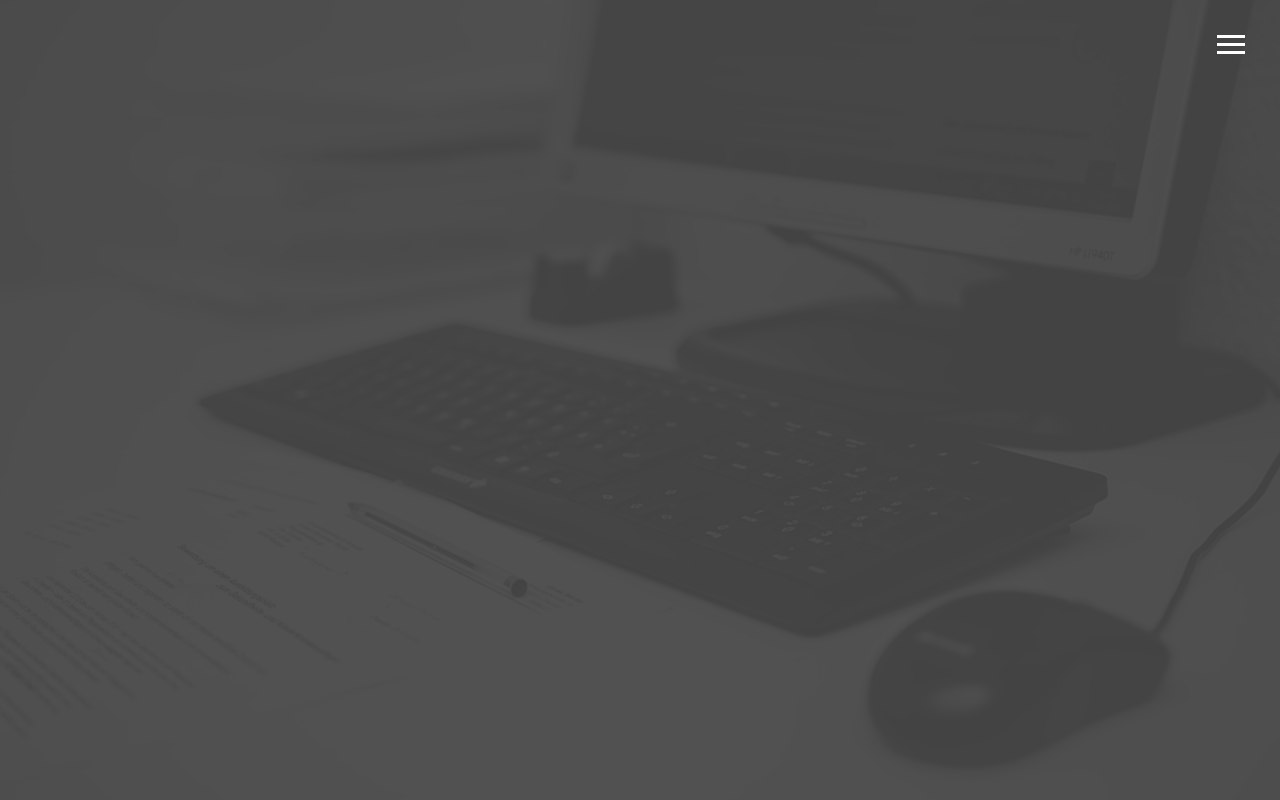
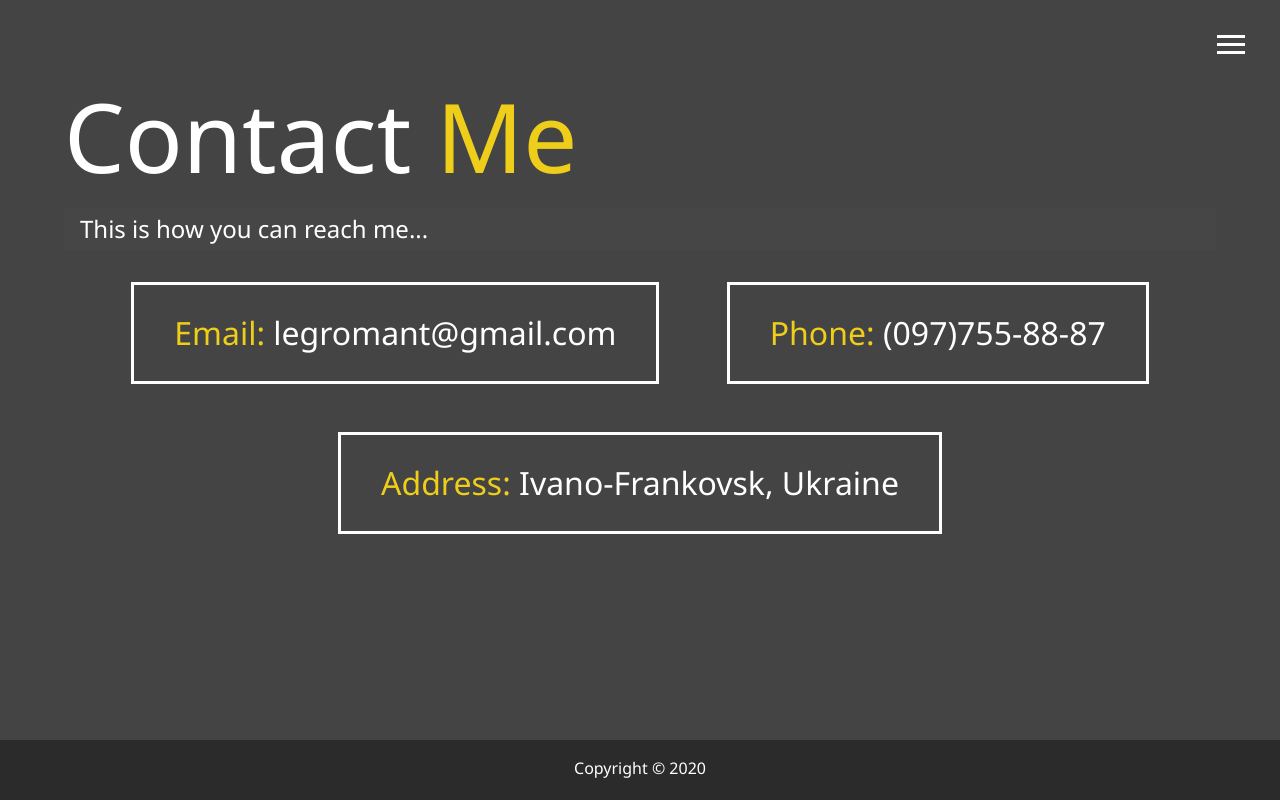
Before and after one commit to legroman/portfolio, a React (Create React App) app: page /contact in a window 1280 px wide. Built offline with nearby package versions, Linux system fonts and the light colour scheme.

Commit message:
page contact

```diff
--- a/src/App.js
+++ b/src/App.js
@@ -1,10 +1,11 @@
 import React from 'react';
 import {Switch, Route} from "react-router-dom";
-import './App.css';
+import './scss/App.css';
 import Header from "./components/Header";
 import Home from "./pages/Home";
 import About from "./pages/About";
 import Work from "./pages/Work";
+import Contact from "./pages/Contact";
 
 function App() {
     return (
@@ -14,6 +15,7 @@ function App() {
                 <Route path="/" exact component={Home}/>
                 <Route path="/about" component={About}/>
                 <Route path="/work" component={Work}/>
+                <Route path="/contact" component={Contact}/>
             </Switch>
         </div>
     );
--- a/src/components/Header.js
+++ b/src/components/Header.js
@@ -2,9 +2,10 @@ import React from "react";
 import {useState} from "react";
 import {Link} from "react-router-dom";
 
-export default function Header() {
+export default function Header(props) {
     const [showMenu, setShowMenu] = useState(false);
     const [menu, setMenu] = useState({close: "", show: ""});
+    const [currentPage, setCurrentPage] = useState("/");
 
     const toggleMenu = event => {
         if (!showMenu) {
@@ -15,6 +16,7 @@ export default function Header() {
             setShowMenu(false);
         }
     };
+
     return (
         <header>
             <div className={`menu-btn ${menu.close}`} onClick={toggleMenu}>
@@ -27,17 +29,54 @@ export default function Header() {
                     <div className="portrait"></div>
                 </div>
                 <ul className={`menu-nav ${menu.show}`}>
-                    <li className={`nav-item ${menu.show} current`}>
-                        <Link to="/" className="nav-link">Home</Link>
+                    <li className={`nav-item ${menu.show} ${currentPage === "/" ? "current" : ""}`}>
+                        <Link
+                            to="/"
+                            className="nav-link"
+                            onClick={() => {
+                                setCurrentPage("/");
+                                toggleMenu();
+                            }}
+                        >
+                            Home
+                        </Link>
                     </li>
-                    <li className={`nav-item ${menu.show}`}>
-                        <Link to="/about" className="nav-link">About Me</Link>
+                    <li className={`nav-item ${menu.show} ${currentPage === "/about" ? "current" : ""}`}>
+                        <Link
+                            to="/about"
+                            className="nav-link"
+                            onClick={() => {
+
+                                setCurrentPage("/about");
+                                toggleMenu();
+                            }}
+                        >
+                            About Me
+                        </Link>
                     </li>
-                    <li className={`nav-item ${menu.show}`}>
-                        <Link to="/work" className="nav-link">My Work</Link>
+                    <li className={`nav-item ${menu.show} ${currentPage === "/work" ? "current" : ""}`}>
+                        <Link
+                            to="/work"
+                            className="nav-link"
+                            onClick={() => {
+                                setCurrentPage("/work");
+                                toggleMenu();
+                            }}
+                        >
+                            My Work
+                        </Link>
                     </li>
-                    <li className={`nav-item ${menu.show}`}>
-                        <a href="#" className="nav-link">How To Reach Me</a>
+                    <li className={`nav-item ${menu.show} ${currentPage === "/contact" ? "current" : ""}`}>
+                        <Link
+                            to="/contact"
+                            className="nav-link"
+                            onClick={() => {
+                                setCurrentPage("/contact");
+                                toggleMenu();
+                            }}
+                        >
+                            How To Reach Me
+                        </Link>
                     </li>
                 </ul>
             </nav>
--- a/src/index.js
+++ b/src/index.js
@@ -1,9 +1,8 @@
 import React from 'react';
 import ReactDOM from 'react-dom';
 import {BrowserRouter as Router} from "react-router-dom";
-import './index.css';
+import * as serviceWorker from './serviceWorker';
 import App from './App';
-import * as serviceWorker from './serviceWorker';
 
 ReactDOM.render(
     <React.StrictMode>
--- a/src/pages/About.js
+++ b/src/pages/About.js
@@ -13,23 +13,21 @@ export default function About() {
                     <div className="bio">
                         <h3 className="text-secondary">Bio</h3>
                         <p>
-                            Lorem ipsum dolor sit amet, consectetur adipisicing elit. Ab aliquam cum deleniti distinctio
-                            dolorem laboriosam minima ratione, tempore temporibus voluptatibus. Aliquid at beatae cum ex
-                            nemo optio porro sapiente temporibus.
+                            Lorem ipsum dolor sit amet, consectetur adipisicing elit. Doloremque, optio velit? Animi culpa cupiditate dolore earum, iure neque odio repudiandae sed? Animi commodi consequuntur dolore ea eaque eius exercitationem facere illum neque nobis odio, possimus praesentium quam repellendus rerum! Accusamus consectetur distinctio doloribus in perferendis? Accusamus culpa explicabo sapiente voluptate!
                         </p>
                     </div>
                     <div className="job job-1">
                         <h3>123 web-shops</h3>
                         <h6>Full Stack Developer</h6>
                         <p>
-                            Lorem ipsum dolor sit amet, consectetur adipisicing elit. Aut error labore quo!
+                            Lorem ipsum dolor sit amet, consectetur adipisicing elit. Architecto blanditiis fuga labore nobis, saepe sunt totam! Deserunt illo impedit magni nesciunt sint sit ut vel.
                         </p>
                     </div>
                     <div className="job job-2">
                         <h3>Designers ABC</h3>
                         <h6>Front End Developer</h6>
                         <p>
-                            Lorem ipsum dolor sit amet, consectetur adipisicing elit. Aut error labore quo!
+                            Lorem ipsum dolor sit amet, consectetur adipisicing elit. Aliquam amet asperiores consectetur consequuntur, cumque dicta facilis fuga fugiat id nam pariatur quam tempore temporibus totam.
                         </p>
                     </div>
                     <div className="job job-3">
--- /dev/null
+++ b/src/pages/Contact.js
@@ -0,0 +1,19 @@
+import React from "react";
+import Footer from "../components/Footer";
+
+export default function Contact() {
+    return(
+        <div className="bg">
+            <main id="contact">
+                <h1 className="lg-heading">Contact<span className="text-secondary"> Me</span></h1>
+                <h2 className="sm-heading">This is how you can reach me...</h2>
+                <div className="boxes">
+                    <div className="box-info"><span className="text-secondary">Email:</span> legromant@gmail.com</div>
+                    <div className="box-info"><span className="text-secondary">Phone:</span> (097)755-88-87</div>
+                    <div className="box-info"><span className="text-secondary">Address:</span> Ivano-Frankovsk, Ukraine</div>
+                </div>
+            </main>
+            <Footer/>
+        </div>
+    )
+}
--- a/src/App.css
+++ b/src/scss/App.css
@@ -55,7 +55,7 @@
     .menu-branding .portrait {
       width: 250px;
       height: 250px;
-      background: url("image/portrait.jpg");
+      background: url("../image/portrait.jpg");
       border-radius: 50%;
       border: solid 3px #eece1a;
       background-size: auto 250px;
@@ -104,7 +104,7 @@ body {
   line-height: 1.5; }
 
 #bg-img#bg-img {
-  background: url(image/bg.jpg);
+  background: url(../image/bg.jpg);
   background-attachment: fixed;
   background-size: cover;
   background-position-y: 5%; }
@@ -203,6 +203,25 @@ main {
       border-color: #eece1a;
       transition: all 0.5s ease-out; }
 
+.boxes {
+  display: flex;
+  flex-wrap: wrap;
+  justify-content: space-evenly;
+  align-items: center;
+  margin-top: 1rem; }
+  .boxes .box-info {
+    font-size: 2rem;
+    border: 3px #ffffff solid;
+    padding: 1.5rem 2.5rem;
+    margin-bottom: 3rem;
+    transition: all 0.5s ease-out; }
+    .boxes .box-info:hover {
+      padding: 0.5rem 1.5rem;
+      background: #eece1a;
+      color: #000000; }
+      .boxes .box-info:hover span {
+        color: #000000; }
+
 .btn, .btn-dark, .btn-light {
   display: block;
   padding: 0.5rem 1rem;
--- a/src/App.scss
+++ b/src/scss/App.scss
@@ -142,6 +142,33 @@ main{
   }
 }
 
+// Contact page
+.boxes{
+  display: flex;
+  flex-wrap: wrap;
+  justify-content: space-evenly;
+  align-items: center;
+  margin-top: 1rem;
+
+  .box-info{
+    font-size: 2rem;
+    border: 3px #ffffff solid;
+    padding: 1.5rem 2.5rem;
+    margin-bottom: 3rem;
+    @include easeOut;
+
+    &:hover{
+      padding: 0.5rem 1.5rem;
+      background: $secondary-color;
+      color: set-text-color($secondary-color);
+
+      span{
+        color: set-text-color($secondary-color);
+      }
+    }
+  }
+}
+
 // Button styles
 .btn{
   display: block;
--- a/src/_config.scss
+++ b/src/scss/_config.scss
@@ -1,7 +1,7 @@
 $primary-color: #444;
 $secondary-color: #eece1a;
 $show-home-image: true;
-$home-image: url(image/bg.jpg);
+$home-image: url(../image/bg.jpg);
 $background-opacity: 0.93;
 
 @mixin easeOut{
--- a/src/_menu.scss
+++ b/src/scss/_menu.scss
@@ -92,7 +92,7 @@
     .portrait{
       width: 250px;
       height: 250px;
-      background: url("image/portrait.jpg");
+      background: url("../image/portrait.jpg");
       border-radius: 50%;
       border: solid 3px $secondary-color;
       background-size: auto 250px;
```
Also changed, not shown: src/index.css (deleted, +0 -13 lines), src/scss/_mobile.scss (renamed from src/_mobile.scss).
